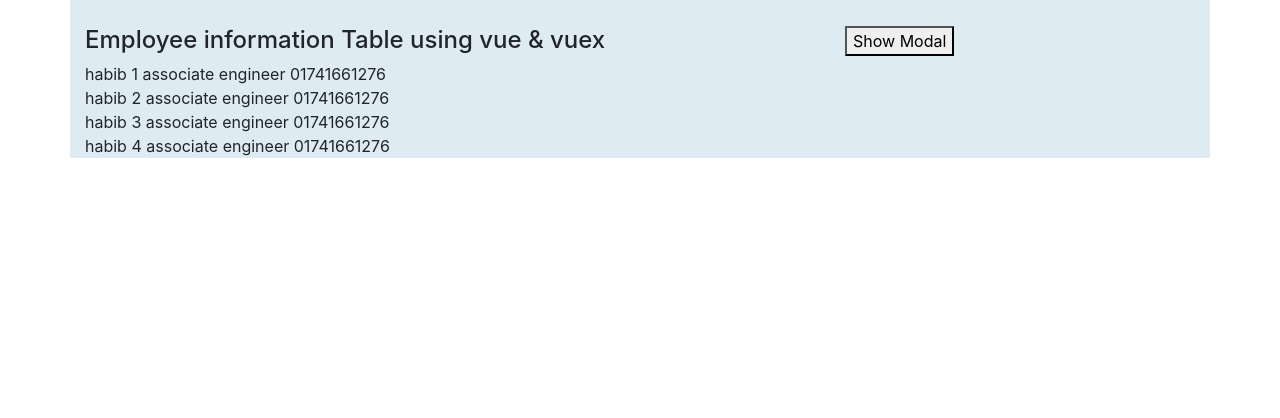
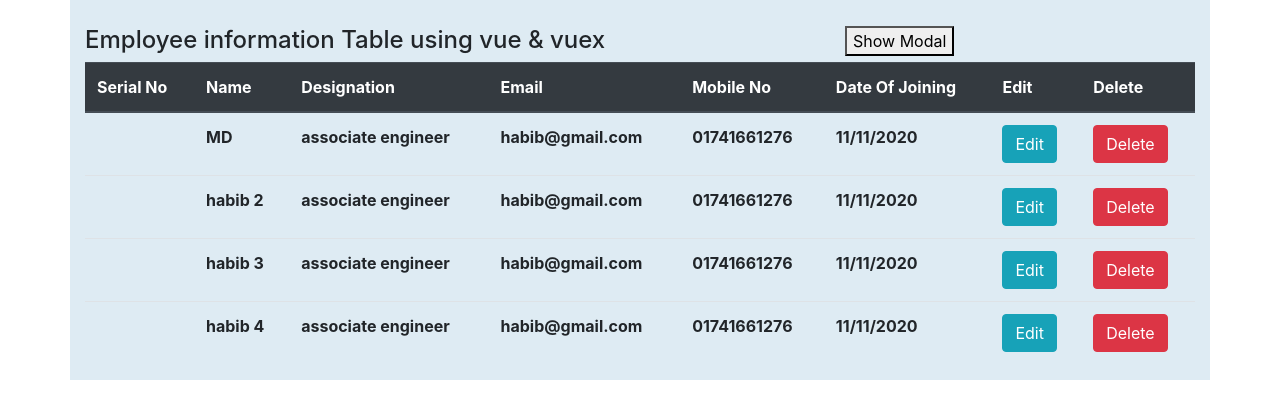
Before and after one commit to habib302/employee-information-Table-using-vue-vuex, a Vue app: page / in a window 1280 px wide. Shown: the top 418 px of the page. Built offline with nearby package versions, Linux system fonts and the light colour scheme.

Commit message:
implement delete by id

```diff
--- a/src/components/EmployeeTable.vue
+++ b/src/components/EmployeeTable.vue
@@ -1,20 +1,50 @@
 <template>
     <div class="row">
         <div class="col-md-12">
-            <div v-for="d in getterData" :key="d.id">
-                {{d.name}}  {{d.designation}}  {{d.phone}}
-            </div>
+            <table class="table">
+                <thead class="thead-dark">
+                    <tr>
+                        <th scope="col">Serial No</th>
+                        <th>Name</th>
+                        <th>Designation</th>
+                        <th>Email</th>
+                        <th>Mobile No</th>
+                        <th>Date Of Joining</th>
+                        <th>Edit</th>
+                        <th>Delete</th>
+                    </tr>
+                </thead>
+                <tbody>
+                    <tr v-for="(d) in getterData" :key="d.id">
+                        <th scope="row">{{d.index}}</th>
+                        <th>{{d.name}}</th>
+                        <th>{{d.designation}}</th>
+                        <th>{{d.email}}</th>
+                        <th>{{d.phone}}</th>
+                        <th>{{d.dateOfJoining}}</th>
+                        <th><button type="button" class="btn btn-info">Edit</button></th>
+                        <th><button type="button" class="btn btn-danger" @click="deleteById(d.id)">Delete</button></th>
+                    </tr>
+                </tbody>
+            </table>
         </div>
     </div>
 </template>
 
 <script>
-import {mapGetters} from 'vuex'
+import {mapGetters,mapActions} from 'vuex'
 export default {
     name:'EmployeeTable',
     computed:{
     ...mapGetters(['getterData']),
-  }
+    },
+    methods:{
+        ...mapActions(['deleteEmployee']),
+        deleteById(id){
+            console.log(id);
+            this.$store.dispatch('deleteEmployee',id);
+        }
+    }
 }
 </script>
 
--- a/src/components/Modal.vue
+++ b/src/components/Modal.vue
@@ -43,7 +43,7 @@
 
                 </div> -->
                 <div class="col-sm-2">
-                    <button @click="showClose" type="button" class="btn btn-danger btn-lg">Close</button>
+                    <button @click="showClose" type="button" class="btn btn-warning btn-lg">Close</button>
                 </div>
             </div>
         </form>
--- a/src/store/modules/employess.js
+++ b/src/store/modules/employess.js
@@ -4,7 +4,7 @@ const state={
     data:[
         {
             id: 1,
-            name: "habib 1",
+            name: "MD",
             designation: "associate engineer",
             email:"habib@gmail.com",
             phone: "01741661276",
@@ -46,11 +46,22 @@ const actions={
         console.log(commit);
         console.log(payload);
         commit('setAddEmployee',payload);
+    },
+    deleteEmployee({commit},payload){
+        console.log(commit);
+        console.log(payload);
+        commit('setDeleteEmployee',payload);
     }
 };
 const mutations={
     setAddEmployee: (state,payload) =>{
         state.data.push(payload);
+    },
+    setDeleteEmployee: (state,id1) =>{
+        console.log(id1);
+        let newArr = state.data.filter((todo)=> todo.id !== id1);
+        state.data=[...newArr];
+        console.log(newArr)
     }
 };
 
```
